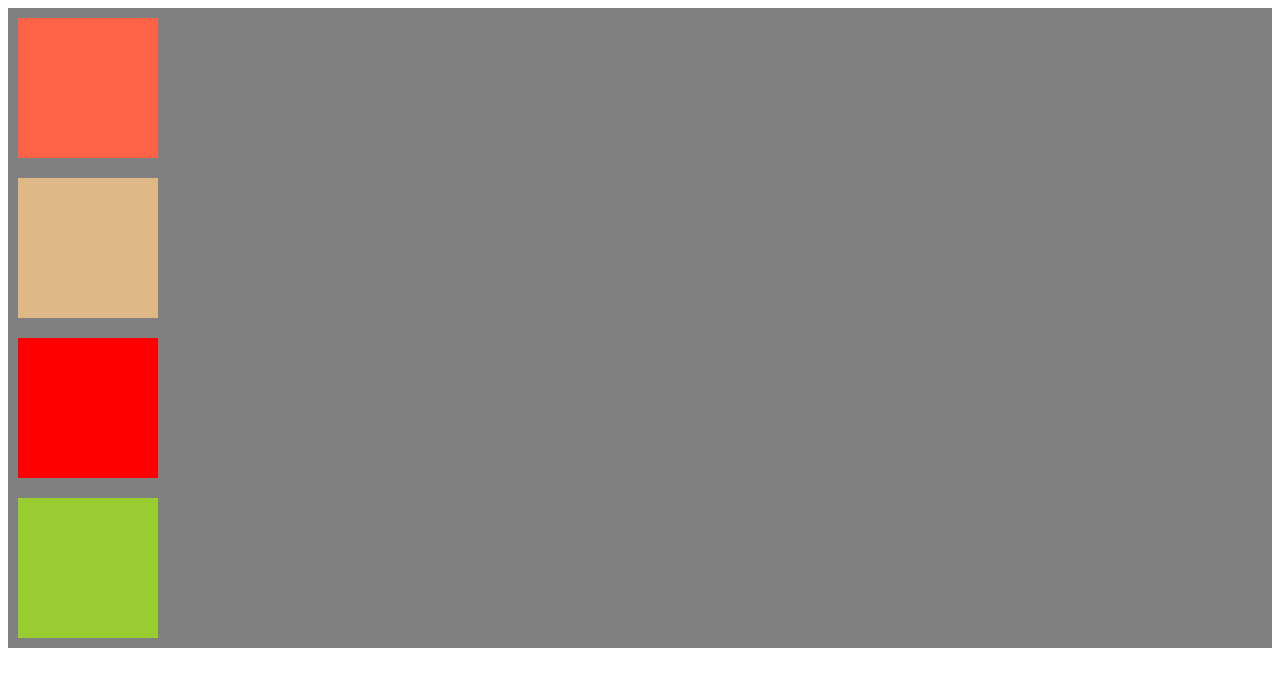
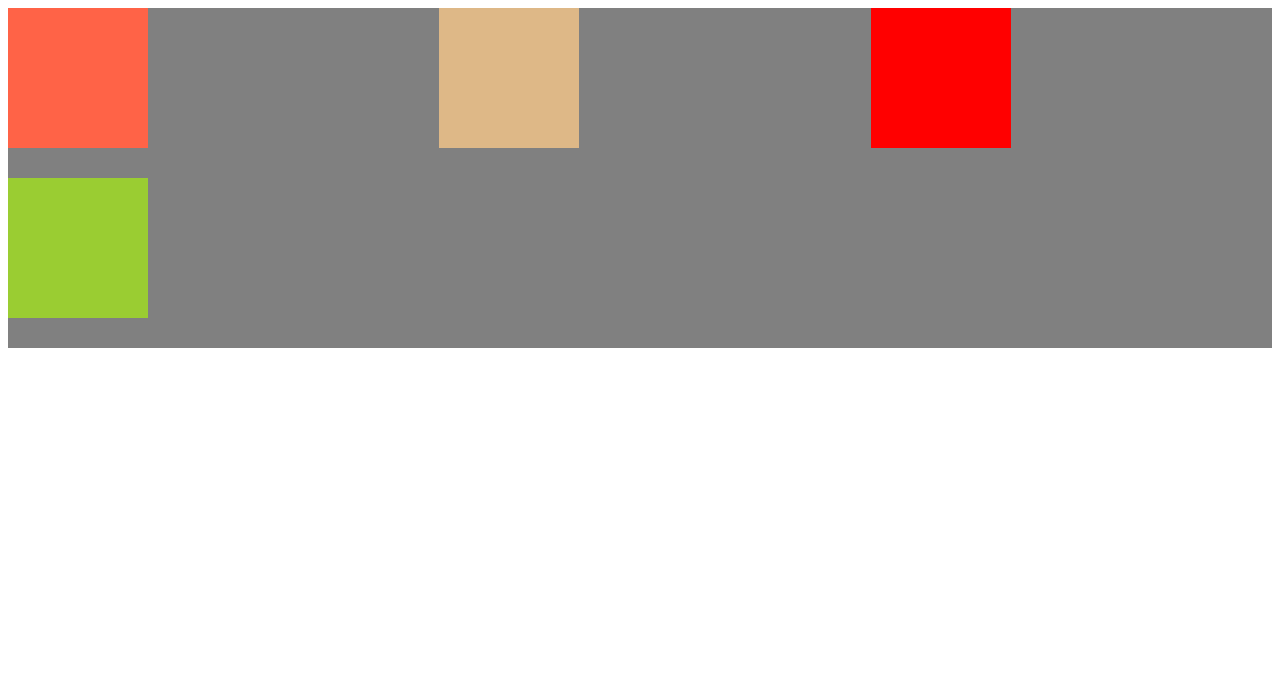
Before and after one commit to felipe-programador-18/practice-front, a website: page practice.htmlandcss/more.grid.html in a window 1280 px wide. Drawn offline with Linux system fonts and the light colour scheme.

Commit message:
c126- adding new code

```diff
--- a/practice.htmlandcss/stylemore.grid.css
+++ b/practice.htmlandcss/stylemore.grid.css
@@ -1,13 +1,11 @@
 .container{
     background-color: grey;
-    color: black;
-    padding: 10px;
     display: grid;
-    margin-bottom: 30px ;
-    grid-template: 100px  100px ;
-    grid-gap: 20px;
+    grid-template: auto auto auto / 1fr 1fr 1fr;
+    gap: 30px;
+    margin-bottom: 20px;
+
 }
-
 
 
 .one {
```
